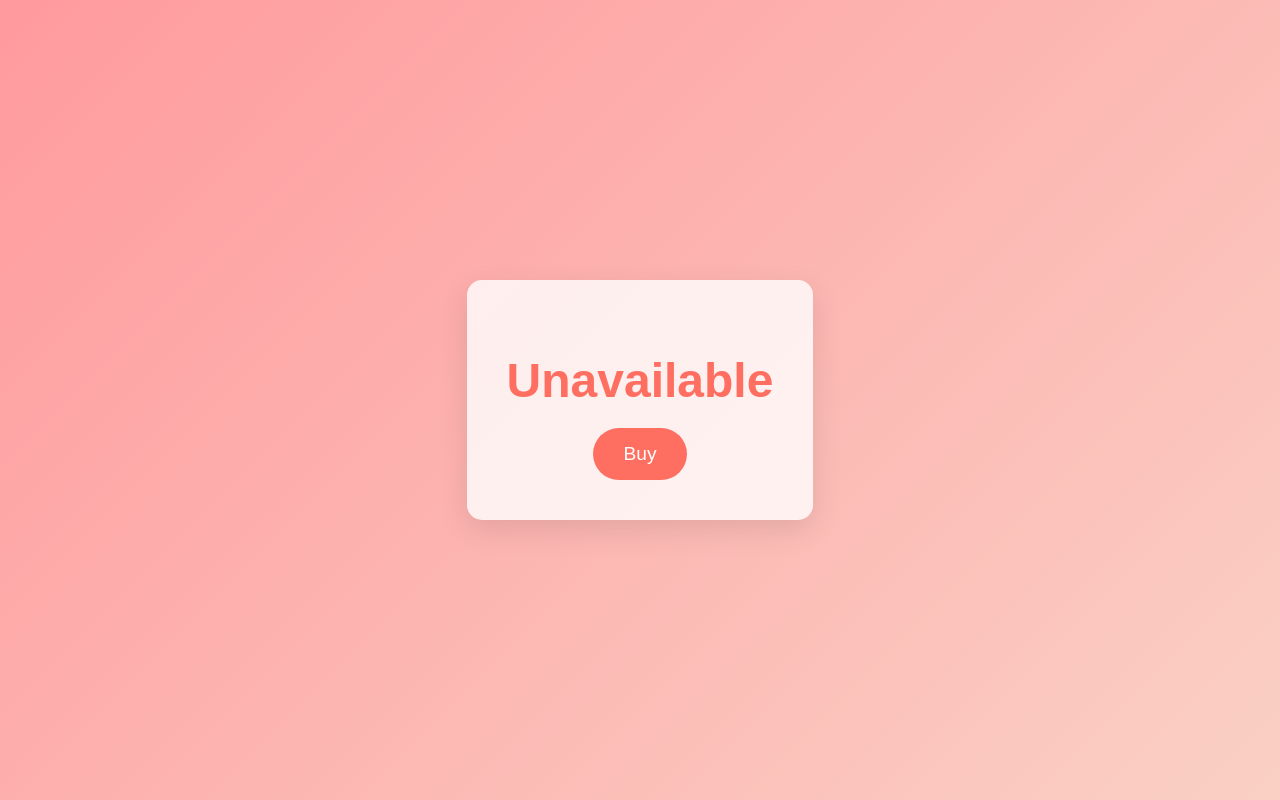
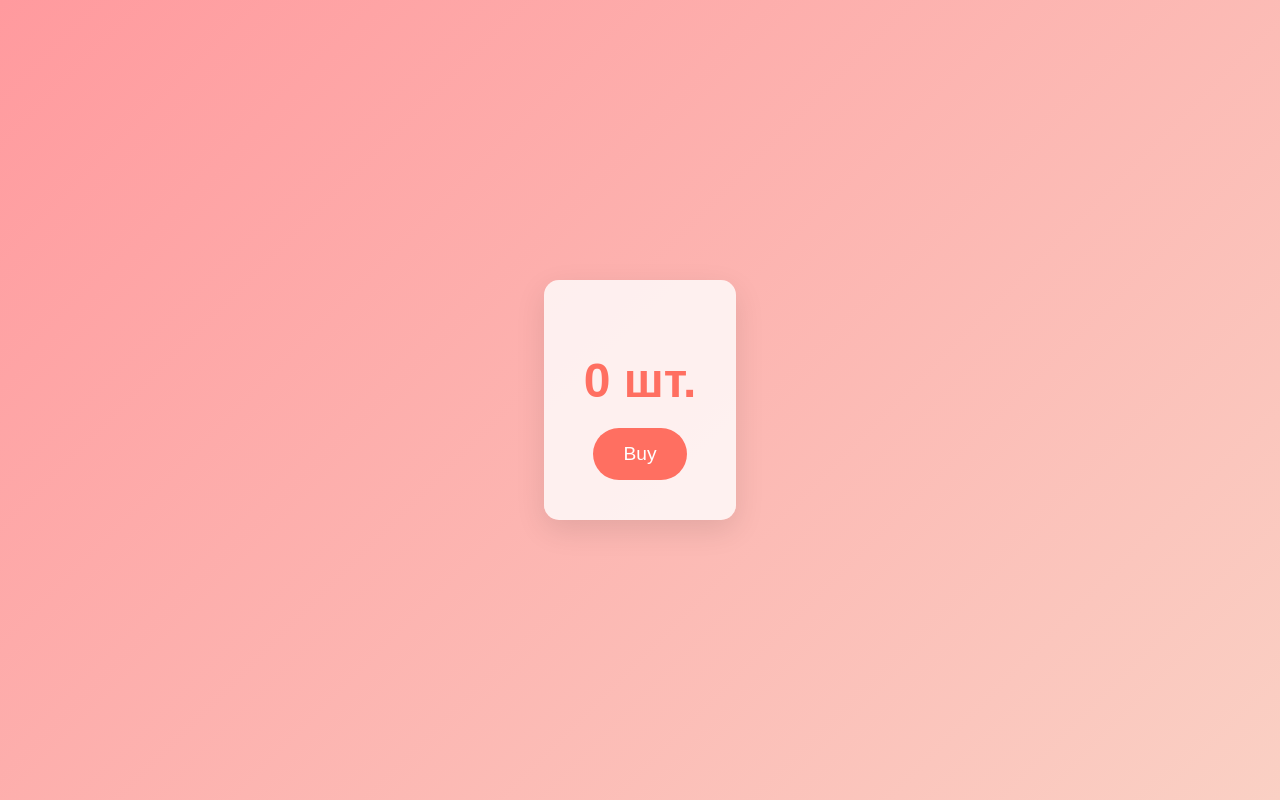
Before and after one commit to JamesCoalchi/asrfafsasfsafasf, a plain HTML site: page index.html in a window 1280 px wide. Drawn offline with Linux system fonts and the light colour scheme.

Commit message:
Update index.html

```diff
--- a/index.html
+++ b/index.html
@@ -48,7 +48,7 @@
 </head>
 <body>
     <div class="container">
-        <h1>Unavailable</h1>
+        <h1>0 шт.</h1>
         <button class="buy-button">Buy</button>
     </div>
 </body>
```
